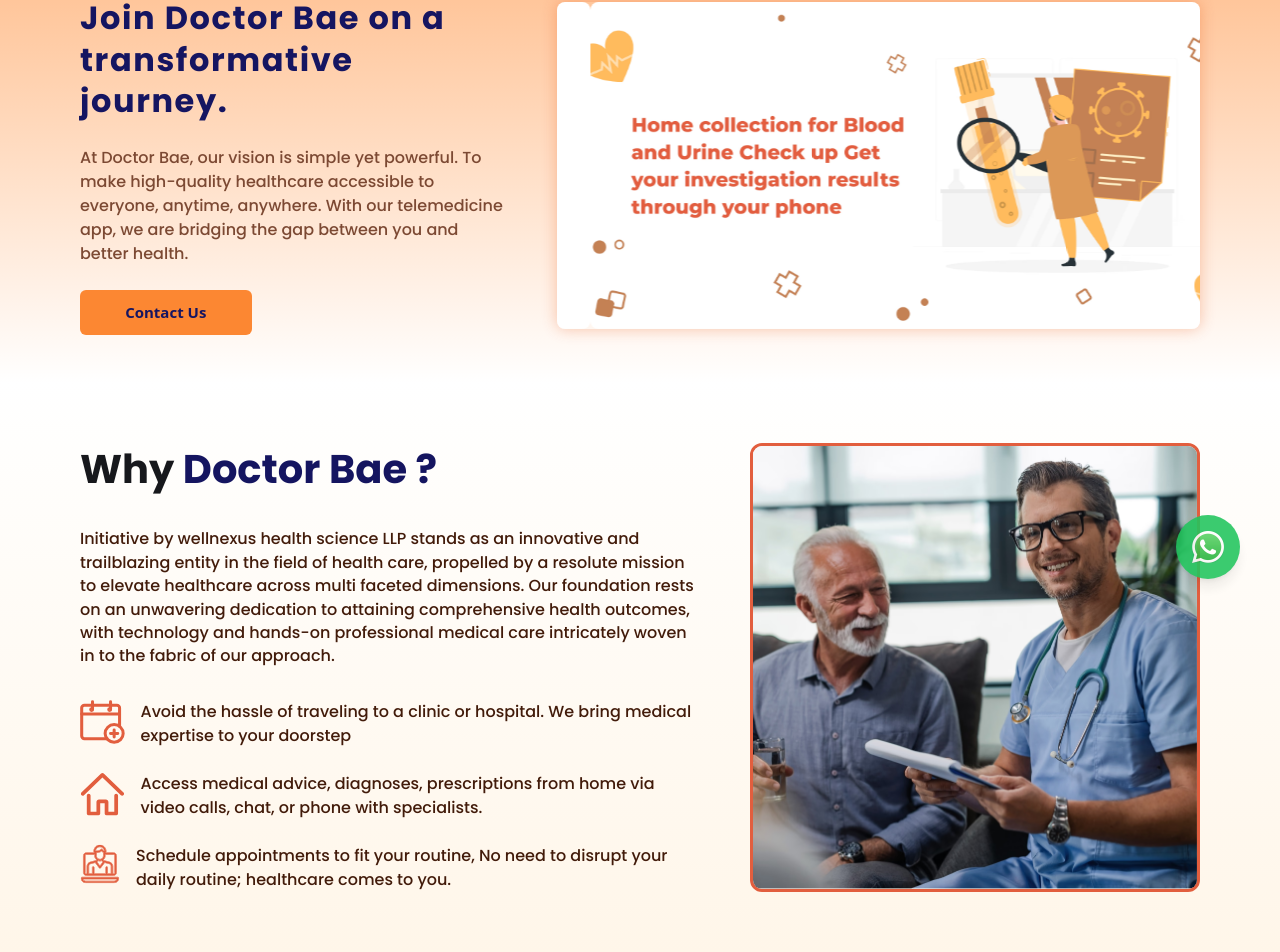
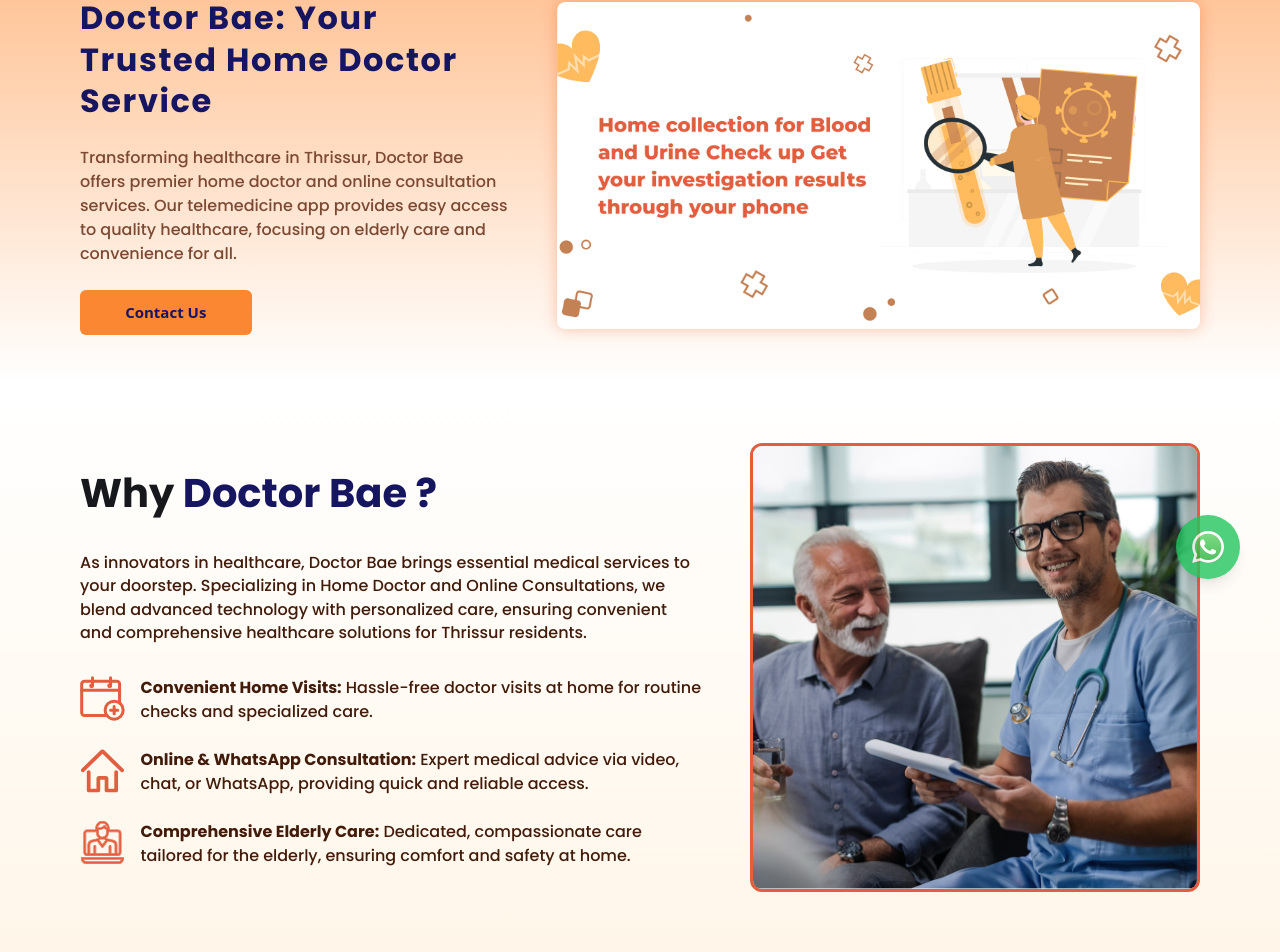
Before and after one commit to aZrael936/DocBae-Next, a Next.js app: page / in a window 1280 px wide. Shown: the part 157-1109 px from the top of the page. Built offline with nearby package versions, Linux system fonts and the light colour scheme.

Commit message:
Changed Title, Hero and Second section for SEO

```diff
--- a/app/components/FAQ/FAQ.tsx
+++ b/app/components/FAQ/FAQ.tsx
@@ -2,6 +2,28 @@
 import FAQblock from './FaqBlock';
 
 function FAQ() {
+  const faqs = [
+    {
+      heading: 'When should I use Home doctor Service?',
+      content: 'Other than emergency cases, you can use home doctor service.',
+    },
+    {
+      heading: 'Does DOCTOR BAE only benefits for geriatric patients?',
+      content:
+        'No, DOCTOR BAE provide service to all age group including both children and old-age',
+    },
+    {
+      heading:
+        'Will I get Injections, IV Drip & Medicines when I call home doctor service?',
+      content:
+        'Yes, We will provide you with complete prescription and guided referrals',
+    },
+    {
+      heading: 'Does Doctor come for follow up?',
+      content: 'Yes, Just a call away.',
+    },
+  ];
+
   return (
     <div
       id="FAQ"
@@ -13,22 +35,9 @@
         Questions
       </div>
       <div className="flex flex-col justify-center items-center gap-5 w-[80%]">
-        <FAQblock
-          heading="When should I use Home doctor Service?"
-          content="Other than emergency cases, you can use home doctor service."
-        />
-        <FAQblock
-          heading="Does DOCTOR BAE only benefits for geriatric patients?"
-          content="No, DOCTOR BAE provide service to all age group including both children and old-age"
-        />
-        <FAQblock
-          heading="Will I get Injections, IV Drip & Medicines when I call home doctor service ?"
-          content="Yes, We will provide you with complete prescription and guided refferals"
-        />
-        <FAQblock
-          heading="Does Doctor come for follow up?"
-          content="Yes, Just a call away."
-        />
+        {faqs.map((faq, index) => (
+          <FAQblock key={index} heading={faq.heading} content={faq.content} />
+        ))}
       </div>
     </div>
   );
--- a/app/components/FAQ/FaqBlock.tsx
+++ b/app/components/FAQ/FaqBlock.tsx
@@ -8,7 +8,7 @@
 }
 
 const FAQblock: React.FC<FAQblockIntrface> = ({ heading, content }) => {
-  const [isOpen, setIsOpen] = useState(false);
+  const [isOpen, setIsOpen] = useState(true);
 
   const toggleAccordion = () => {
     setIsOpen(!isOpen);
--- a/app/components/HeroSection/HeroSection.tsx
+++ b/app/components/HeroSection/HeroSection.tsx
@@ -7,13 +7,13 @@
     <div className="flex flex-col-reverse lg:flex-row  items-center justify-between mt-10 gap-12">
       <div className="flex-1 lg:flex-[0.4] flex gap-5 md:gap-6 flex-col items-center md:items-start">
         <p className="text-[#151561] text-center md:text-left font-poppins font-[700] text-[32px] leading-[41.6px] tracking-wider">
-          Join Doctor Bae on a transformative journey.
+          Doctor Bae: Your Trusted Home Doctor Service
         </p>
         <p className="text-[#7c4933] font-poppins text-center md:text-left font-medium text-[12px] md:text-base leading-[22.5px]">
-          At Doctor Bae, our vision is simple yet powerful. To make high-quality
-          healthcare accessible to everyone, anytime, anywhere. With our
-          telemedicine app, we are bridging the gap between you and better
-          health.
+          Transforming healthcare in Thrissur, Doctor Bae offers premier home
+          doctor and online consultation services. Our telemedicine app provides
+          easy access to quality healthcare, focusing on elderly care and
+          convenience for all.
         </p>
         <a
           href="https://wa.me/9539313130?text=Hi%21%20I%20would%20like%20to%20enquire%20about%20your%20Services."
--- a/app/components/Section2/Section2.tsx
+++ b/app/components/Section2/Section2.tsx
@@ -1,6 +1,27 @@
 import Image from 'next/image';
 
 function SecondSection() {
+  const services = [
+    {
+      icon: '/Icon1.svg',
+      title: 'Convenient Home Visits:',
+      description:
+        'Hassle-free doctor visits at home for routine checks and specialized care.',
+    },
+    {
+      icon: '/Icon2.svg',
+      title: 'Online & WhatsApp Consultation:',
+      description:
+        'Expert medical advice via video, chat, or WhatsApp, providing quick and reliable access.',
+    },
+    {
+      icon: '/Icon3.svg',
+      title: 'Comprehensive Elderly Care:',
+      description:
+        'Dedicated, compassionate care tailored for the elderly, ensuring comfort and safety at home.',
+    },
+  ];
+
   return (
     <div
       id="AboutUS"
@@ -15,48 +36,30 @@
             </p>
           </div>
           <p className="font-poppins text-[#421b0a] text-center md:text-left text-sm md:text-base font-medium leading-5 md:leading-[23.4px] ">
-            Initiative by wellnexus health science LLP stands as an innovative
-            and trailblazing entity in the field of health care, propelled by a
-            resolute mission to elevate healthcare across multi faceted
-            dimensions. Our foundation rests on an unwavering dedication to
-            attaining comprehensive health outcomes, with technology and
-            hands-on professional medical care intricately woven in to the
-            fabric of our approach.
+            As innovators in healthcare, Doctor Bae brings essential medical
+            services to your doorstep. Specializing in Home Doctor and Online
+            Consultations, we blend advanced technology with personalized care,
+            ensuring convenient and comprehensive healthcare solutions for
+            Thrissur residents.
           </p>
           <div className="flex gap-6 flex-col relative">
-            <div className="flex flex-col md:flex-row gap-2 md:gap-4 items-center md:items-start relative">
+            {services.map((service, index) => (
+              <div
+                key={index}
+                className="flex flex-col md:flex-row gap-2 md:gap-4 items-center md:items-start relative"
+              >
                 <Image
                   className="w-[40px] md:w-[44.5px] h-[40px] md:h-[44.5px] relative"
-                alt="Icon1"
-                src="/Icon1.svg"
+                  alt={`Icon ${index + 1}`}
+                  src={service.icon}
                   width={40}
                   height={40}
                 />
                 <p className="font-poppins text-[#421b0a] md:text-base font-medium leading-[23.4px] relative text-sm text-center max-w-[272px] md:max-w-full md:text-left">
-                Avoid the hassle of traveling to a clinic or hospital. We bring
-                medical expertise to your doorstep
+                  <b>{service.title}</b> {service.description}
                 </p>
               </div>
-            <div className="flex flex-col md:flex-row gap-2 md:gap-4 items-center md:items-start justify-start relative">
-              <Image
-                className="w-[40px] md:w-[44.5px] h-[40px] md:h-[44.5px] relative"
-                alt="Icon2"
-                src="/Icon2.svg"
-                width={40}
-                height={40}
-              />
-              <p className="font-poppins text-[#421b0a] md:text-base font-medium leading-[23.4px]  relative text-sm text-center max-w-[272px] md:max-w-full md:text-left">
-                Access medical advice, diagnoses, prescriptions from home via
-                video calls, chat, or phone with specialists.
-              </p>
-            </div>
-            <div className="flex flex-col md:flex-row gap-2 md:gap-4 items-center md:items-start justify-start relative">
-              <Image alt="Icon3" src="/Icon3.svg" width={40} height={40} />
-              <p className="font-poppins text-[#421b0a] md:text-base font-medium leading-[23.4px] relative text-sm text-center max-w-[272px] md:max-w-full md:text-left">
-                Schedule appointments to fit your routine, No need to disrupt
-                your daily routine; healthcare comes to you.
-              </p>
-            </div>
+            ))}
           </div>
         </div>
         <Image
--- a/app/layout.tsx
+++ b/app/layout.tsx
@@ -3,9 +3,10 @@
 import './globals.css';
 
 export const metadata: Metadata = {
-  title: 'Doctor Bae | Complete Home Doctor Services',
+  title:
+    'Doctor Bae | Comprehensive Home Healthcare Services: Home Doctor Visits, Online Consultation, and Medical Equipment Rental',
   description:
-    'DoctorBae Health Services is a leading provider of comprehensive healthcare solutions in Thrissur, Kerala. We offer a wide range of services, including home doctor services, online doctor consultations, onsite medical camps, school health programs, and customized health centers at institutions. Our team of experienced and qualified doctors and healthcare professionals is dedicated to providing you with the highest quality care possible',
+    'Expert and compassionate home healthcare solutions at your doorstep. Offering doctor house calls, online medical consultations, palliative care, post-op and post-pregnancy care, medical equipment rentals, medicine delivery, and more. Specialized elderly care and accessible health support through WhatsApp consultations. Serving your health needs with convenience and quality care',
   keywords: ['Home Doctor', 'Home Doctor Thrissur', 'Medical Camp'],
   robots: {
     index: true,
```
Lines whose indentation alone changed are shown as unchanged.
